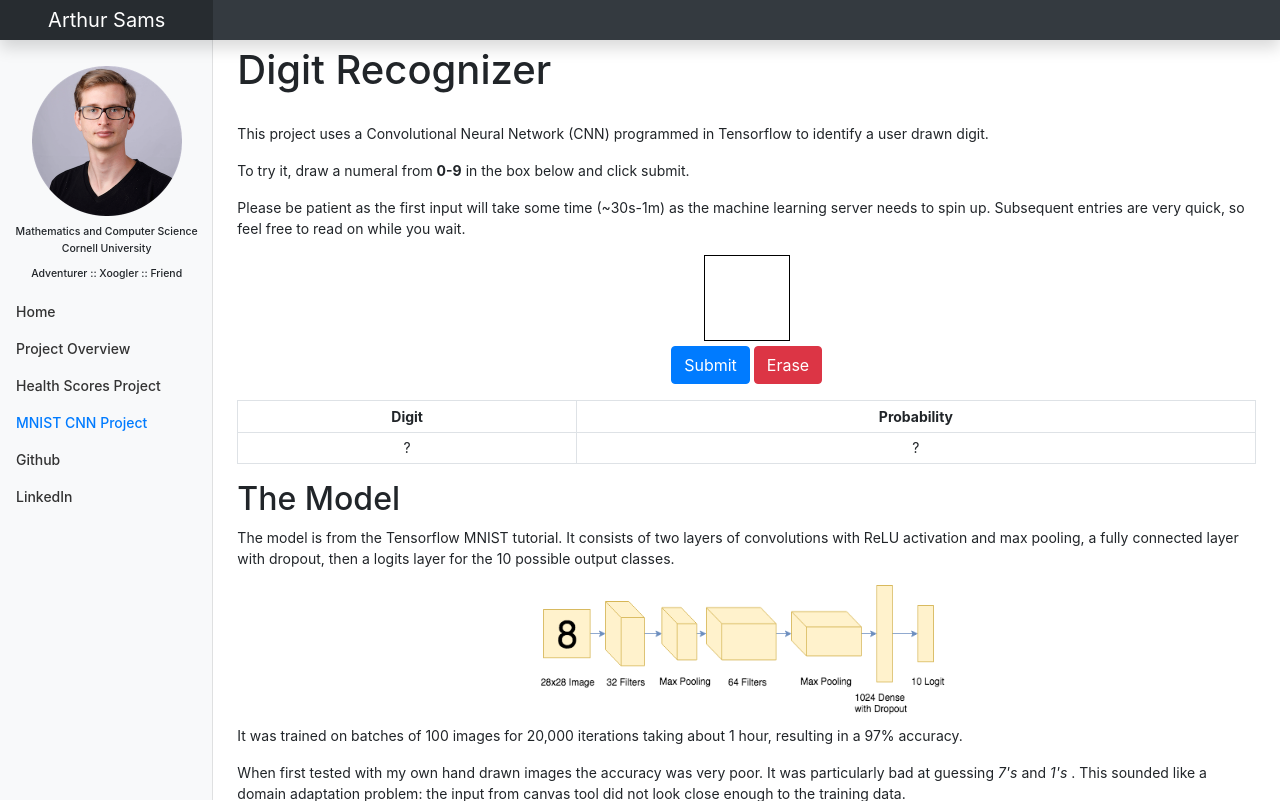
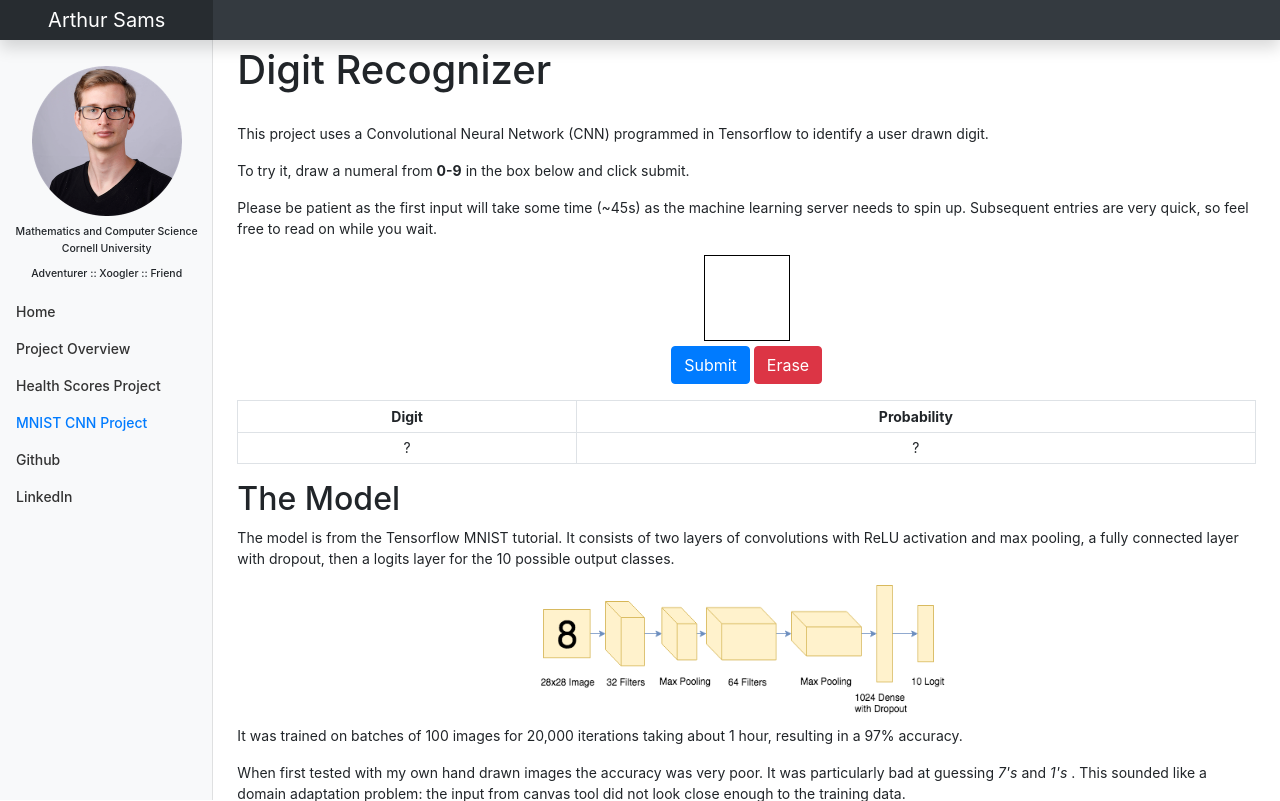
Before and after one commit to aasams258/my_site, a Python web app: template flask/templates/digits.html in a window 1280 px wide. Shown: the top 801 px of the page. Run offline with Jinja, Linux system fonts and the light colour scheme; the template is opened without the code that fills it, so the values that code supplies are empty; some libraries are stand-ins or nearby versions.

Commit message:
typo fix

```diff
--- a/flask/templates/digits.html
+++ b/flask/templates/digits.html
@@ -16,7 +16,7 @@
   <br>
   <p> This project uses a Convolutional Neural Network (CNN) programmed in Tensorflow to identify a user drawn digit.</p>
   <p> To try it, draw a numeral from <b>0-9</b> in the box below and click submit. </p>
-  <p> Please be patient as the first input will take some time (~30s-1m) as the machine learning server needs to spin up.
+  <p> Please be patient as the first input will take some time (~45s) as the machine learning server needs to spin up.
       Subsequent entries are very quick, so feel free to read on while you wait. </p>
 
   <div class="text-center">
```
